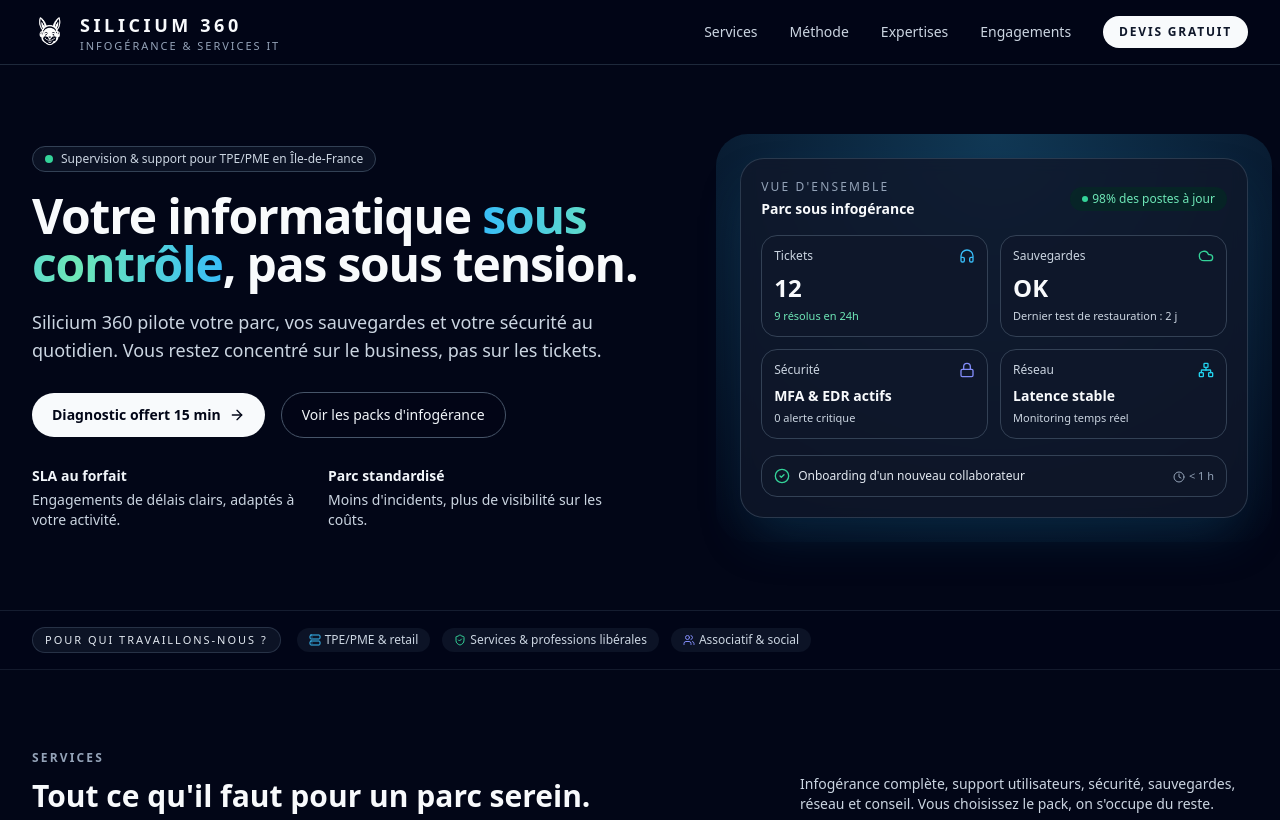
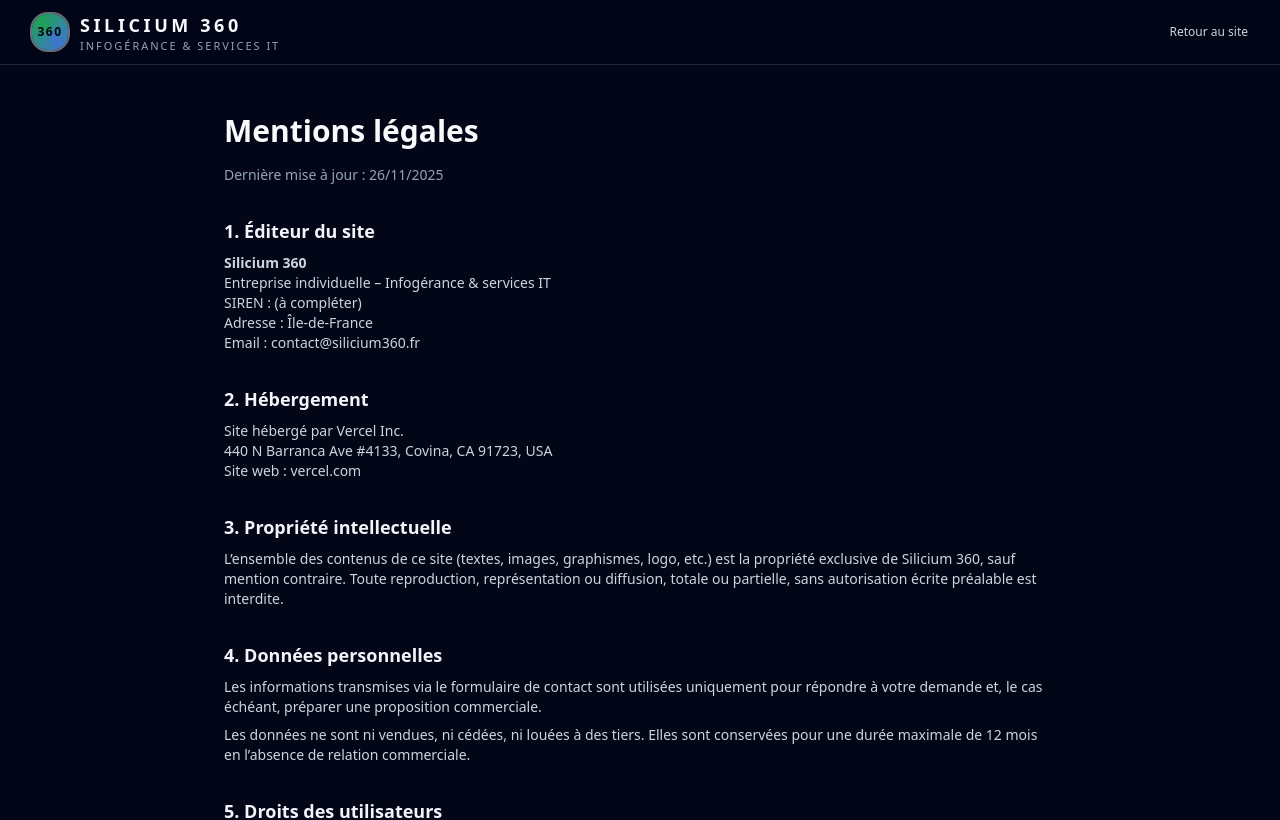
Before and after one commit to PumpkinDude4242/silicium360-site, a React (Vite) app: page /mentions-legales in a window 1280 px wide. Shown: the top 820 px of the page. Built offline with nearby package versions, Linux system fonts and the light colour scheme.

Commit message:
Update main.jsx

```diff
--- a/src/main.jsx
+++ b/src/main.jsx
@@ -1,12 +1,26 @@
 import React from "react";
 import ReactDOM from "react-dom/client";
-import "./index.css";
+import { BrowserRouter, Routes, Route } from "react-router-dom";
 
-// ✅ importe ton site vitrine (depuis la racine du projet)
-import Silicium360Site from "../site_vitrine_silicium_360.jsx";
+import Silicium360Site from "./silicium_360_landing_v_2.jsx";
+import MentionsLegalesPage from "./pages/MentionsLegales.jsx";
+import PolitiqueConfidentialitePage from "./pages/PolitiqueConfidentialite.jsx";
+
+import "./index.css"; // garde ton CSS global si tu l'as
 
 ReactDOM.createRoot(document.getElementById("root")).render(
   <React.StrictMode>
-    <Silicium360Site />
+    <BrowserRouter>
+      <Routes>
+        <Route path="/" element={<Silicium360Site />} />
+        <Route path="/mentions-legales" element={<MentionsLegalesPage />} />
+        <Route
+          path="/politique-de-confidentialite"
+          element={<PolitiqueConfidentialitePage />}
+        />
+        {/* fallback : toute autre route → home */}
+        <Route path="*" element={<Silicium360Site />} />
+      </Routes>
+    </BrowserRouter>
   </React.StrictMode>
 );
```
